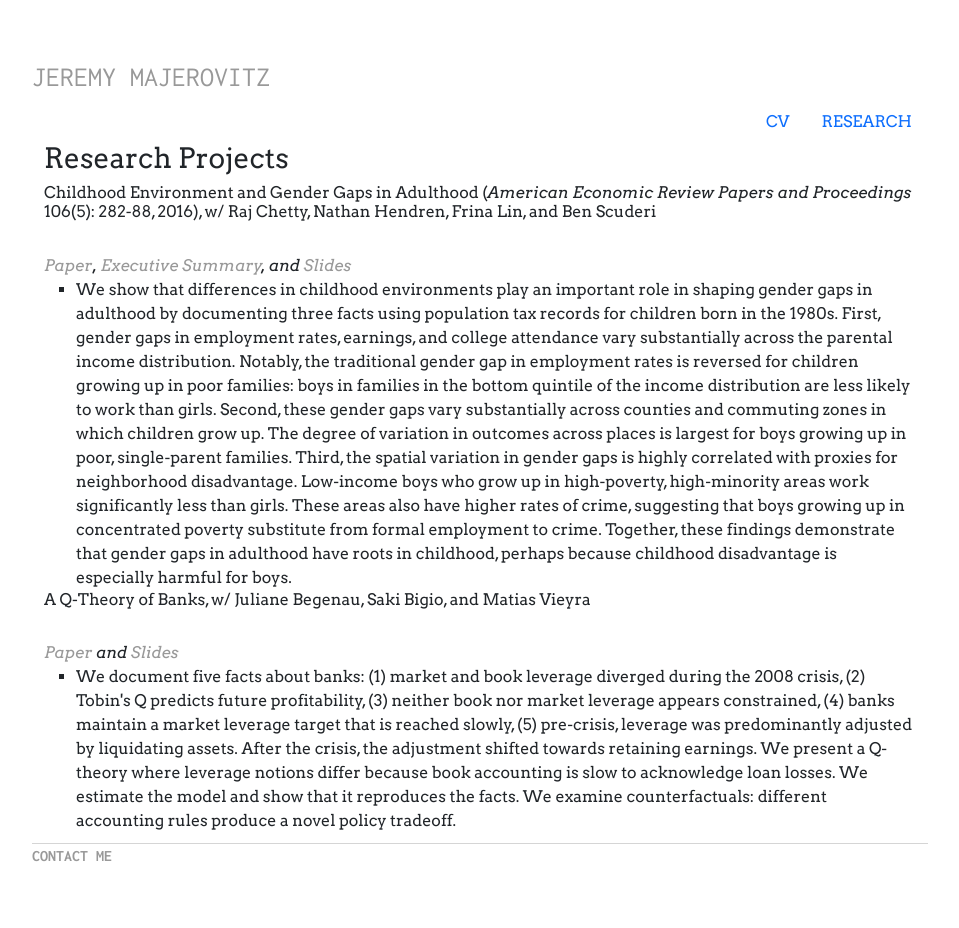
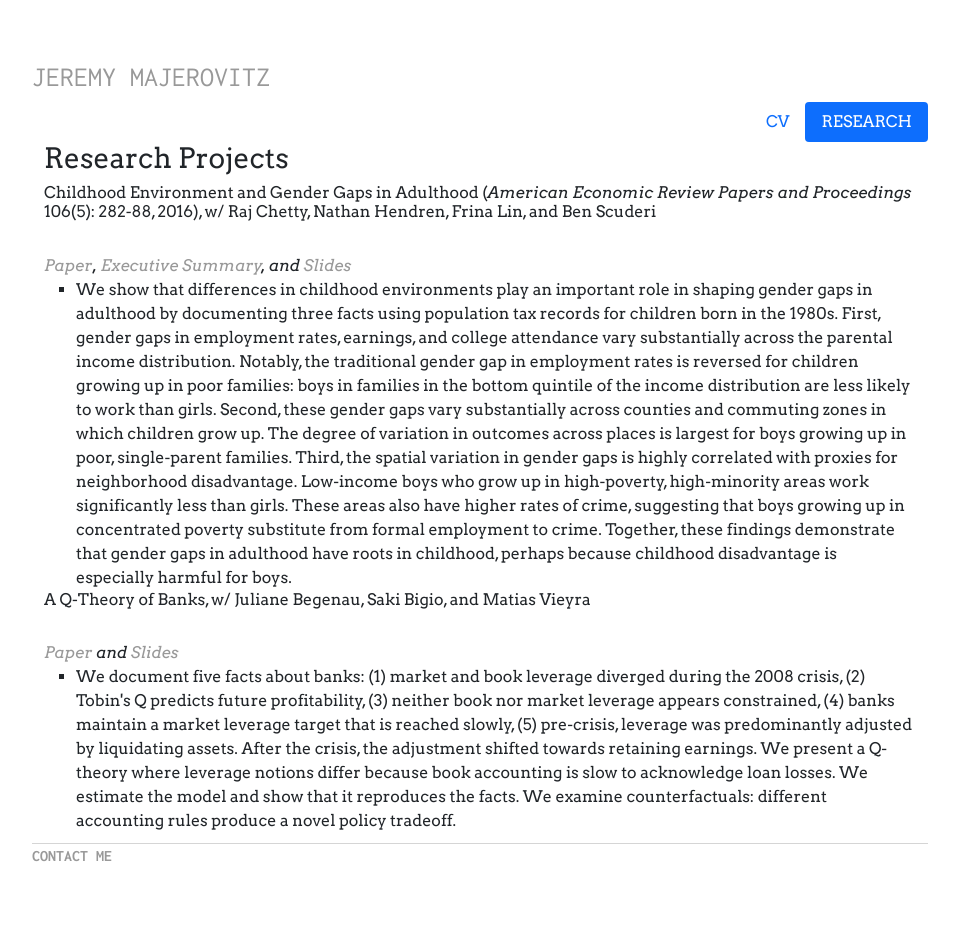
Before and after one commit to jmajic/jmajic.github.io, a Jekyll site: the page built from research/index.html, in a window 1280 px wide. Shown: the whole page, without its empty margins (160-1119 px from the left). Built offline with Jekyll 4.4.1, drawn with Linux system fonts in a browser that asks for light colours.

Commit message:
Add in liquid tags so that the nav knows what page is active!

```diff
--- a/_layouts/default.html
+++ b/_layouts/default.html
@@ -13,8 +13,8 @@
 			<div class="page-header">
 				<h3 class="text-muted text-start header"><a href="/">JEREMY MAJEROVITZ</a></h3>
 				<ul class="nav nav-pills justify-content-end">
-					<li class="nav-item"><a class="nav-link" href="/cv/Majerovitz_CV_April_2019.pdf">CV</a></li>
-					<li class="nav-item"><a class="nav-link" href="/research">RESEARCH</a></li>
+					<li class="nav-item"><a class="nav-link {{ page.cv }}" href="/cv/Majerovitz_CV_April_2019.pdf">CV</a></li>
+					<li class="nav-item"><a class="nav-link {{ page.research }}" href="/research">RESEARCH</a></li>
 				</ul>
 			</div>
 			<div class="container">
```
